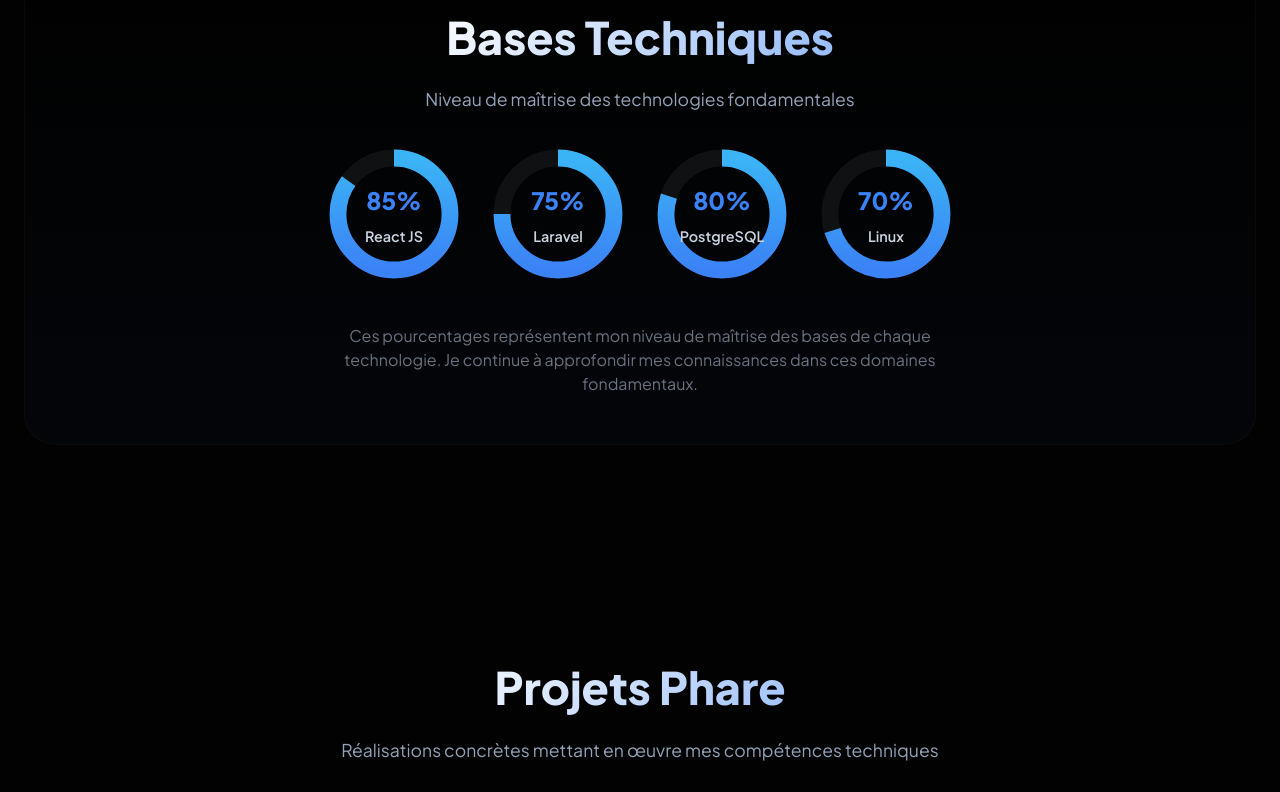
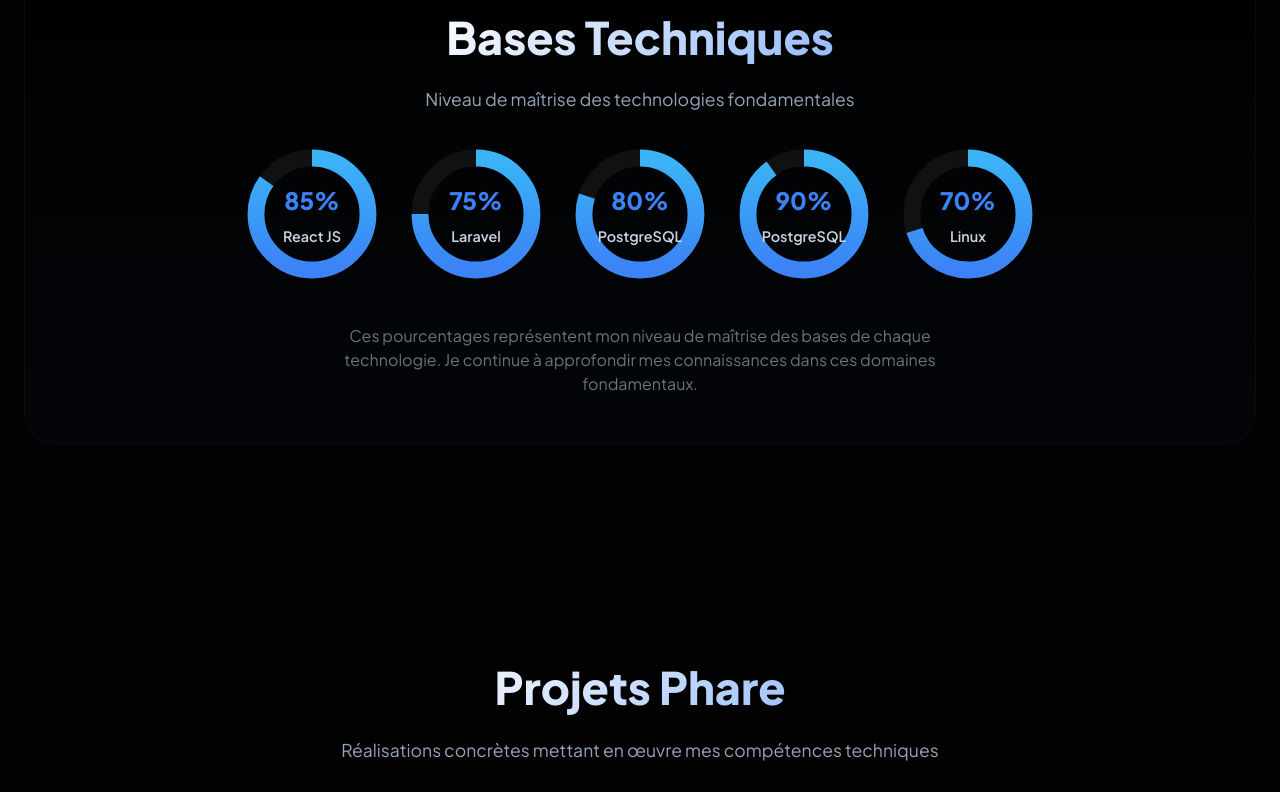
Before and after one commit to jygen007/portfolio, a plain HTML site: page index.html in a window 1280 px wide. Shown: the part 1542-2334 px from the top of the page. Drawn offline with nearby package versions, Linux system fonts and the light colour scheme; animation ran at ten frames a second.

Commit message:
Add PostgreSQL donut chart to index.html
Added a new donut chart for PostgreSQL with a 90% data label.

```diff
--- a/index.html
+++ b/index.html
@@ -733,6 +733,17 @@
                         </div>
                     </div>
 
+                    <div class="donut" data-label="SQL" data-percent="90">
+                        <svg viewBox="0 0 100 100">
+                            <circle cx="50" cy="50" r="40" stroke-width="12" stroke="rgba(255,255,255,0.06)" fill="none"></circle>
+                            <circle class="donut-ring" cx="50" cy="50" r="40" stroke-width="12" stroke="url(#g1)" stroke-linecap="butt" fill="none" stroke-dasharray="251.2" stroke-dashoffset="251.2"></circle>
+                        </svg>
+                        <div class="center">
+                            <div class="pct">0%</div>
+                            <div class="label">PostgreSQL</div>
+                        </div>
+                    </div>
+
                     <div class="donut" data-label="Linux" data-percent="70">
                         <svg viewBox="0 0 100 100">
                             <circle cx="50" cy="50" r="40" stroke-width="12" stroke="rgba(255,255,255,0.06)" fill="none"></circle>
```
